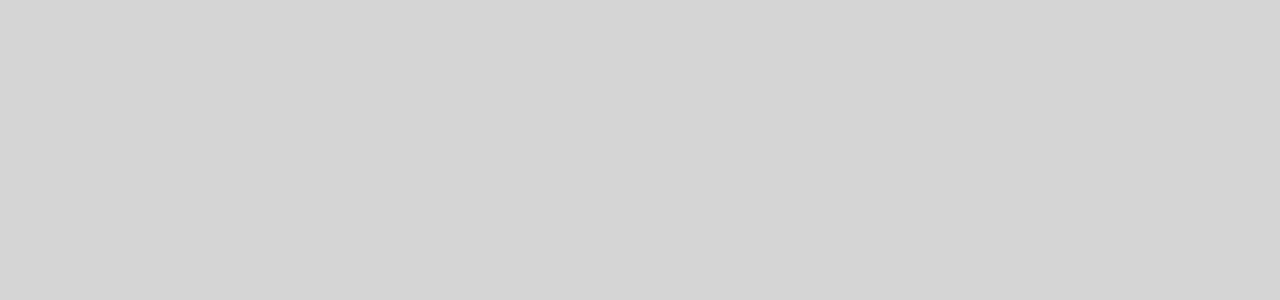
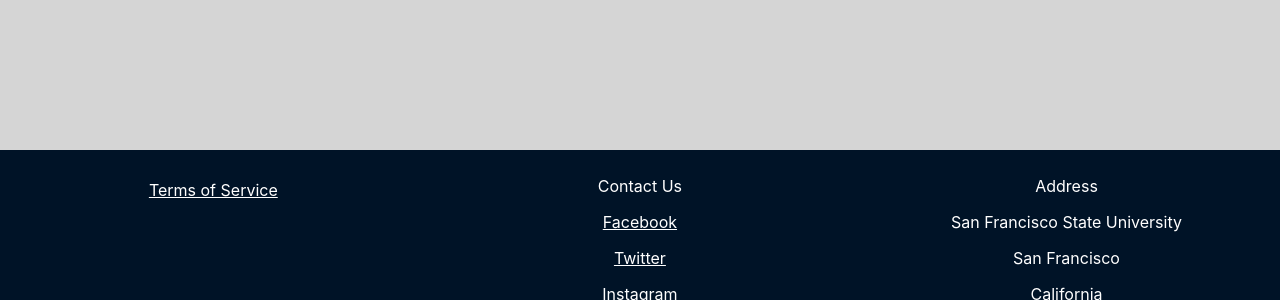
Before and after one commit to sfsu-joseo/csc648-848-01-sw-engineering-summer-22-team02, a React (Create React App) app in the folder application/front-end/: page /LoginFooter in a window 1280 px wide. Before the commit this address had no page. Shown: the part 500-800 px from the top of the page. Built offline with nearby package versions, Linux system fonts and the light colour scheme.

Commit message:
Footer Update

```diff
--- a/application/front-end/src/App.css
+++ b/application/front-end/src/App.css
@@ -1,5 +1,6 @@
 .App {
   text-align: center;
+  overflow-x: hidden;
 }
 
 .column *{
--- a/application/front-end/src/App.js
+++ b/application/front-end/src/App.js
@@ -18,6 +18,7 @@ import Games from "./Games";
 import GamesExample from "./GamesExample";
 import Dashboard from "./Dashboard";
 import Footer from "./Footer";
+import LoginFooter from "./LoginFooter";
 
 // Import other team member's file names
 import Ireland from "./PersonalAbout/Ireland";
@@ -40,6 +41,7 @@ function App() {
         <Route path="/Login" element={<Login />} />
         <Route path="/Games" element={<Games />} />
         <Route path="/Footer" element={<Footer />} />
+        <Route path="/LoginFooter" element={<LoginFooter />} />
         <Route path="/GamesExample" element={<GamesExample />} />
         <Route path="PlayerStats" element={<PlayerStats />} />
         <Route path="/TempPage" element={<TempPage />} />
--- a/application/front-end/src/Login.js
+++ b/application/front-end/src/Login.js
@@ -4,6 +4,7 @@ import "./Navbar.css";
 import Navbar from "./Navbar";
 import ForgotPassword from "./ForgotPassword";
 import Footer from "./Footer";
+import LoginFooter from "./LoginFooter";
 
 function Login() {
     function popup() {
@@ -32,7 +33,7 @@ function Login() {
             <div className="Forget_Signup">
             <a className="signup" href="/Signup">Signup</a>
             </div>
-            <Footer/>
+            <LoginFooter/>
         </>
     );
 }
--- /dev/null
+++ b/application/front-end/src/LoginFooter.js
@@ -0,0 +1,55 @@
+import React from "react";
+import "./Navbar.css";
+import "./ArticleView";
+import "./UploadArticle";
+import "./PlayerStats";
+
+const LoginFooter = () => {
+  function redirect() {
+    alert("You are now leaving this Website");
+  }
+  return (
+    <>
+      <ul className="login_footer">
+        <div class="row">
+          <div class="column">
+            <br></br>
+            <a href="/ArticleView">Terms of Service</a>
+          </div>
+          <div class="column">
+            <p>Contact Us</p>
+            <a
+              href="https://www.facebook.com/sanfranciscostate"
+              onClick={redirect}
+            >
+              {" "}
+              <p>Facebook</p>
+            </a>
+            <a
+              href="https://twitter.com/SFSU?ref_src=twsrc%5Egoogle%7Ctwcamp%5Eserp%7Ctwgr%5Eauthor"
+              onClick={redirect}
+            >
+              {" "}
+              <p>Twitter</p>
+            </a>
+            <a
+              href="https://www.instagram.com/sanfranciscostate/?hl=en"
+              onClick={redirect}
+            >
+              {" "}
+              <p>Instagram</p>
+            </a>
+          </div>
+          <div class="column">
+            <p>Address</p>
+            <p>San Francisco State University</p>
+            <p>San Francisco</p>
+            <p>California</p>
+          </div>
+        </div>
+      </ul>
+    </>
+  );
+};
+
+export default LoginFooter;
--- a/application/front-end/src/Navbar.css
+++ b/application/front-end/src/Navbar.css
@@ -600,3 +600,15 @@ justify-content: center;
     color: white;
     text-align: center;
 }
+
+.login_footer {
+    margin-top: 5rem;
+    position: fixed;
+    left: 0;
+    bottom: 0;
+    height:150px;
+    width: 100%;
+    background-color:rgb(0, 19, 39, 255);
+    color: white;
+    text-align: center;
+  }
--- a/application/front-end/src/SignUp.css
+++ b/application/front-end/src/SignUp.css
@@ -146,8 +146,9 @@
     /* left: 50%; */
     /* transform: translate(-50%,-50%); */
     /* margin-top: 345px; */
-    margin-top: 300px;
-    padding-top: 60px;
+    margin-top: 10%;
+    padding-top: 30px;
+    /* margin-bottom: 2%; */
     /* padding-bottom: 30%; */
     /* margin-bottom: 10%; */
 }
@@ -207,6 +208,8 @@
 }
 .Forget_Signup .signup {
     color: rgb(31, 94, 230);
+    margin-bottom: 80%;
+    padding-bottom: 120px;
     /* margin-top: 10px; */
 }
 
```
